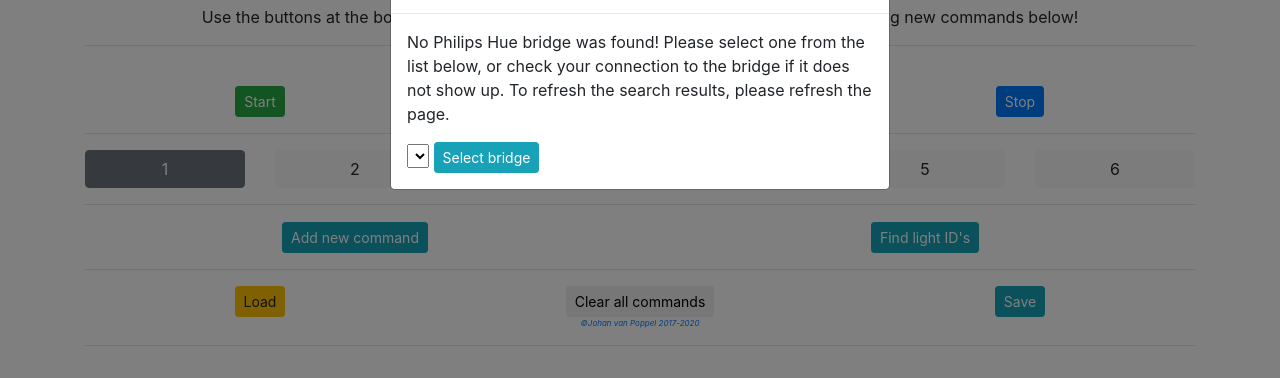
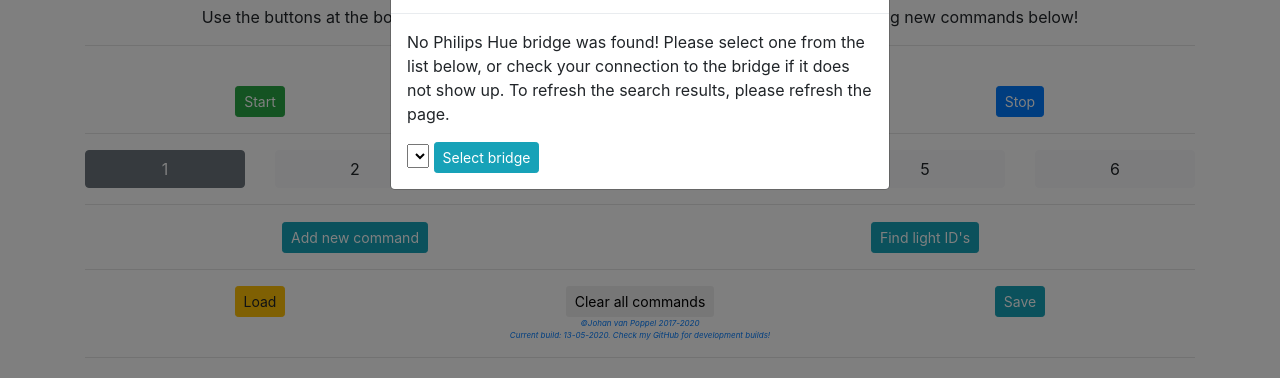
Before and after one commit to jvpoppel/HueScripts, a plain HTML site: page index.html in a window 1280 px wide. Shown: the part 84-462 px from the top of the page. Drawn offline with nearby package versions, Linux system fonts and the light colour scheme; no server answers.

Commit message:
Small addition for production

```diff
--- a/index.html
+++ b/index.html
@@ -115,6 +115,11 @@
             <div class="row">
                 <div class="col-sm-12 text-center font-small">
                     <i><a href="http://www.jvpoppel.com" target="_blank">©Johan van Poppel 2017-2020</a></i>
+                </div>
+            </div>
+            <div class="row">
+                <div class="col-sm-12 text-center font-small">
+                    <i><a href="https://github.com/jvpoppel/HueScripts" target="_blank">Current build: 13-05-2020. Check my GitHub for development builds!</a></i>
                 </div>
             </div>
 
```
